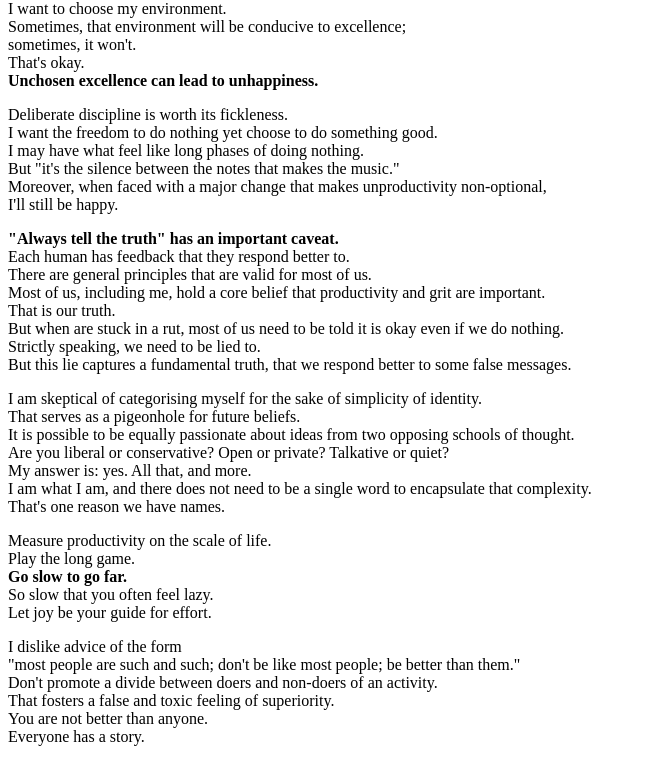
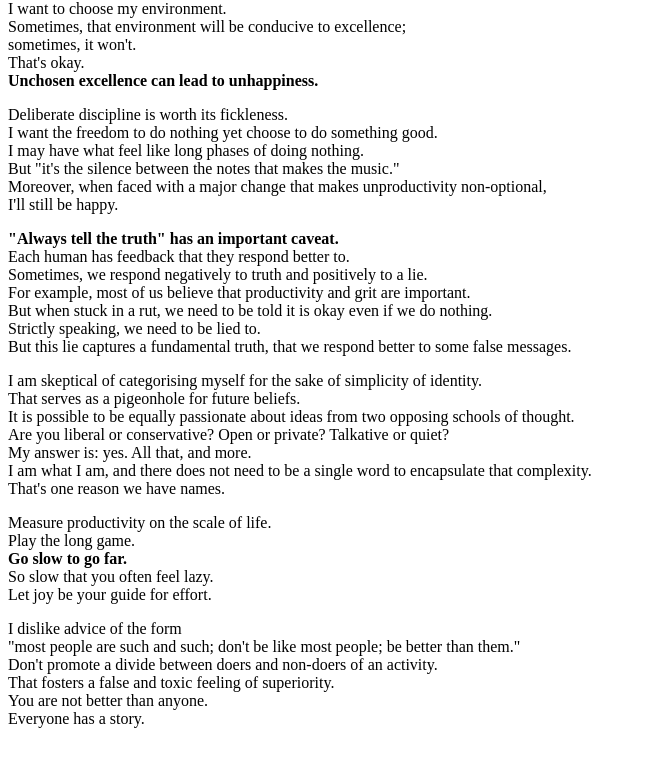
Before and after one commit to neeldate/neeldate.github.io, a plain HTML site: page more-beliefs.html in a window 1280 px wide. Shown: the part 138-900 px from the top of the page, without its empty margins (0-646 px from the left). Drawn offline with Linux system fonts and the light colour scheme.

Commit message:
small update

```diff
--- a/more-beliefs.html
+++ b/more-beliefs.html
@@ -24,10 +24,9 @@ I'll still be happy.
 <p>
 <b>"Always tell the truth" has an important caveat.</b><br>
 Each human has feedback that they respond better to.<br>
-There are general principles that are valid for most of us.<br>
-Most of us, including me, hold a core belief that productivity and grit are important.<br>
-That is our truth.<br>
-But when are stuck in a rut, most of us need to be told it is okay even if we do nothing.<br>
+Sometimes, we respond negatively to truth and positively to a lie.<br>
+For example, most of us believe that productivity and grit are important.<br>
+But when stuck in a rut, we need to be told it is okay even if we do nothing.<br>
 Strictly speaking, we need to be lied to.<br>
 But this lie captures a fundamental truth, that we respond better to some false messages.
 </p>
```
